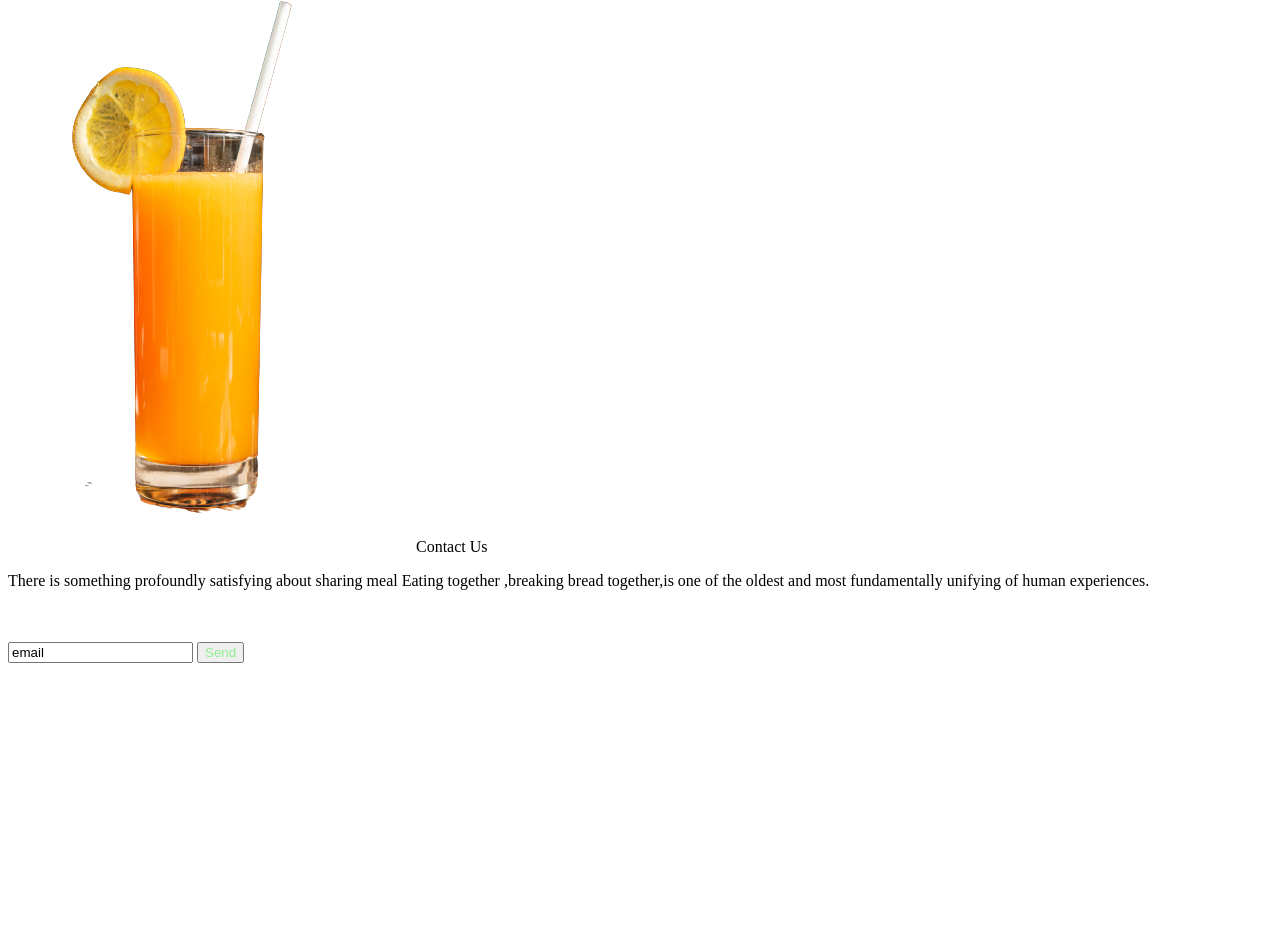
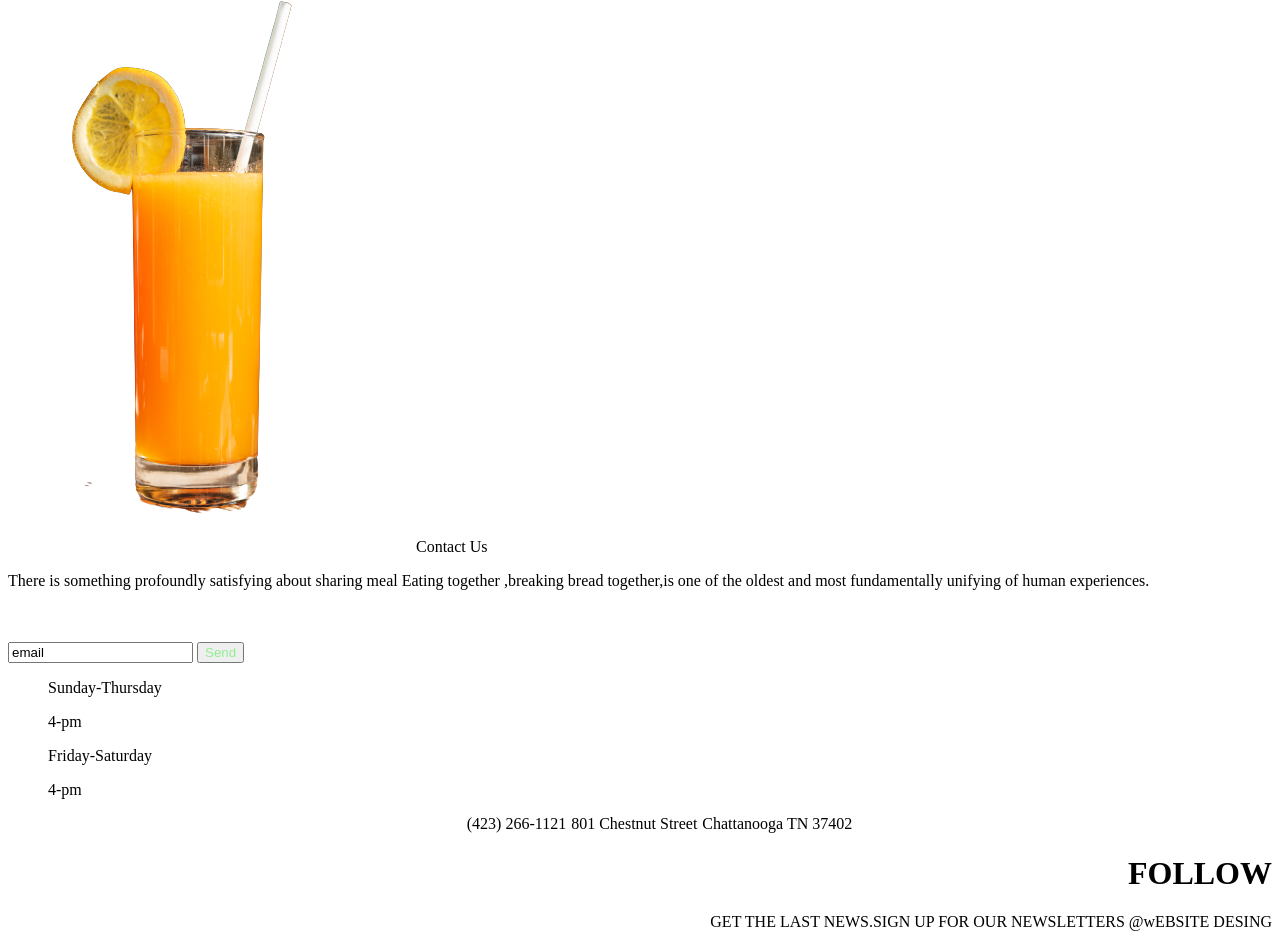
Before and after one commit to Kingsly62/StreetFood-website, a plain HTML site: page index.html in a window 1280 px wide. Shown: the part 2553-3500 px from the top of the page. Before the commit the page ends 3232 px from the top, so only its background shows below. Drawn offline with Linux system fonts and the light colour scheme.

Commit message:
It will add new contents

```diff
--- a/index.html
+++ b/index.html
@@ -46,7 +46,6 @@
 <li><img src="Images/burgar.png" align="right"/><li>
 <li><img src="Images/burgar.png" align="left"/><li>
 <li><img src="Images/burgar.png" align="right"/><li>
-    <ul>
         </ul>
     </div>
     <span>
@@ -61,12 +60,26 @@
         name="Email Form">
     </textarea><br><br><input type="email" value="email">
     <button><span style="color: lightgreen">Send</span></button>
-
-
-    </p>
-
 </span>
-
+    <span>
+    <ol>
+    <li>Sunday-Thursday</li>
+     <p>4-pm</p>
+     <li>Friday-Saturday</li>
+     <p>4-pm</p>
+</ol>
+</span>
+       <span>
+        <ul style="text-align:center">
+        <li>(423) 266-1121</li>
+        <li>801 Chestnut Street</li>
+        <li>Chattanooga TN 37402</li>
+        </ul>
+        </span>
+<h1 style="text-align: right;">FOLLOW</h1>
+<p style="text-align:right;">GET THE LAST NEWS.SIGN UP
+    FOR OUR NEWSLETTERS
+    @wEBSITE DESING </p>
 
 
 </body>
```
